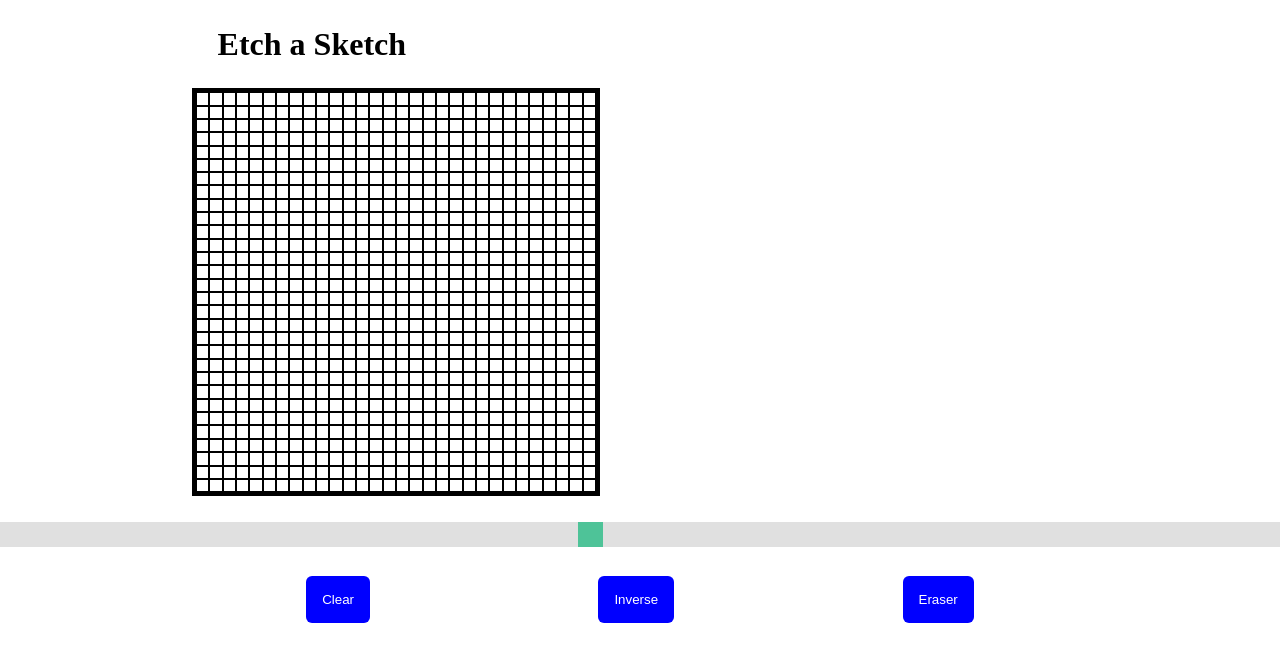
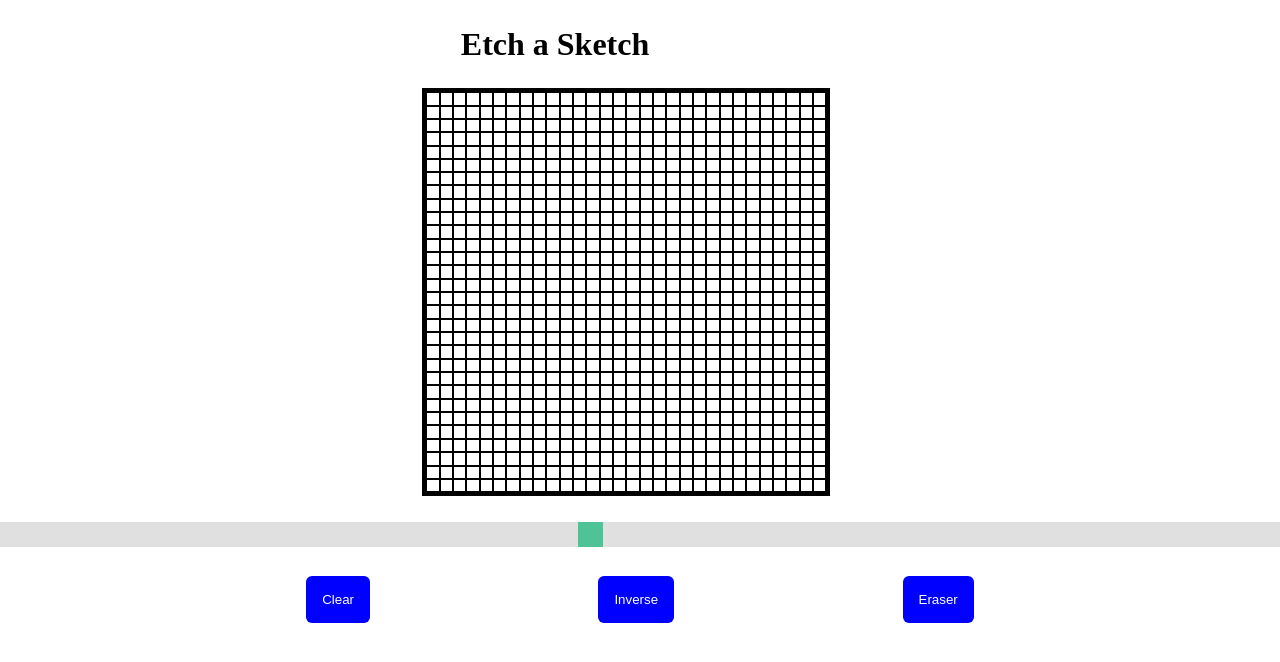
Before and after one commit to Stieilijh/Etch-a-sketch, a plain HTML site: page index.html in a window 1280 px wide. Drawn offline with Linux system fonts and the light colour scheme.

Commit message:
minor css changes

```diff
--- a/style.css
+++ b/style.css
@@ -6,7 +6,7 @@
     background-color: white;
     border: solid black 4px;
     margin-top:2%;
-    margin-left:15%;
+    margin-left:33%;
     margin-bottom:2%;
 }
 .cell {
@@ -18,7 +18,7 @@
     padding: 0;
 }
 h1{
-    margin-left: 17%;
+    margin-left: 36%;
     margin-top:2%;
 }
 button{
@@ -27,6 +27,9 @@ button{
     padding: 16px;
     color:white;
     background-color: blue;
+}
+button:hover{
+filter: contrast(85%);
 }
 #buttons-container{
     display: flex;
@@ -65,4 +68,4 @@ button{
     height: 25px; /* Slider handle height */
     background: #04AA6D; /* Green background */
     cursor: pointer; /* Cursor on hover */
-  }
+}
```
